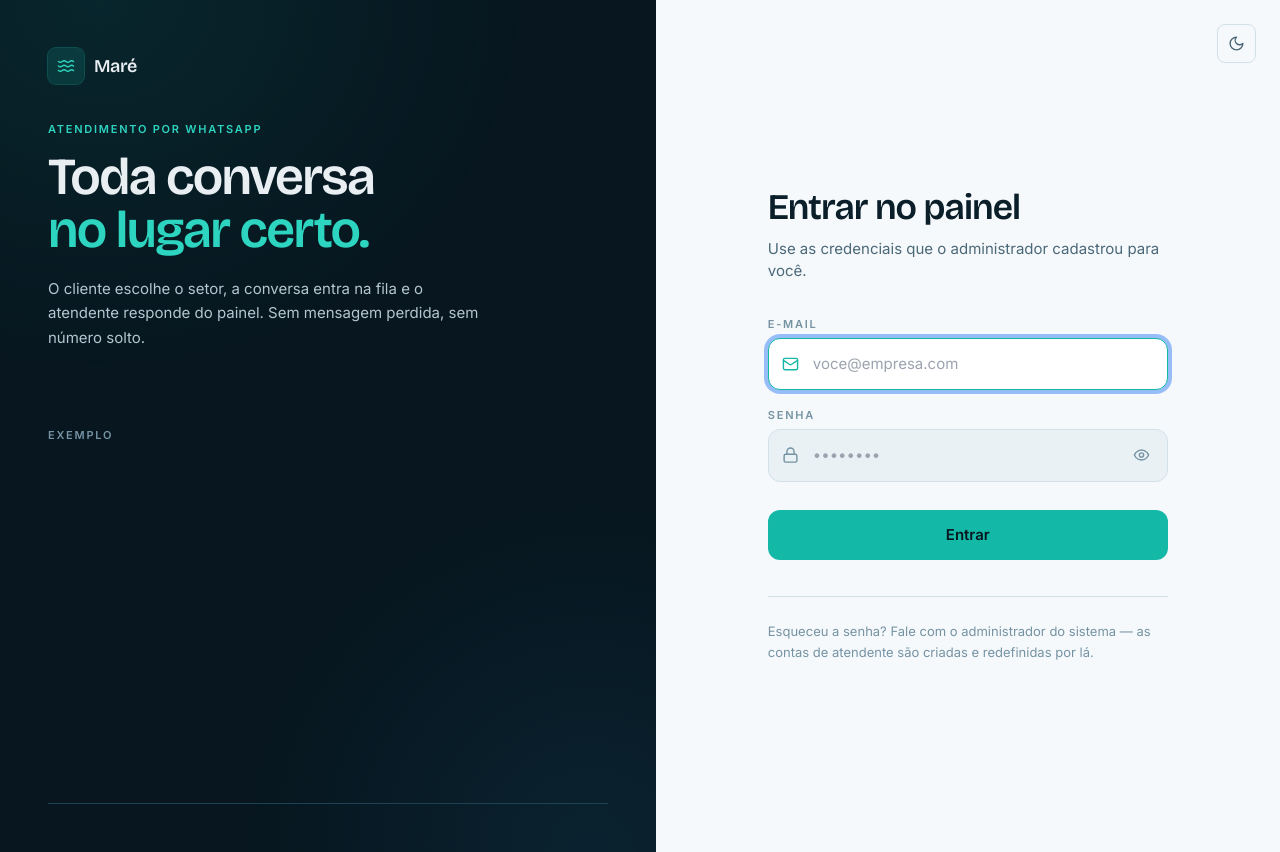
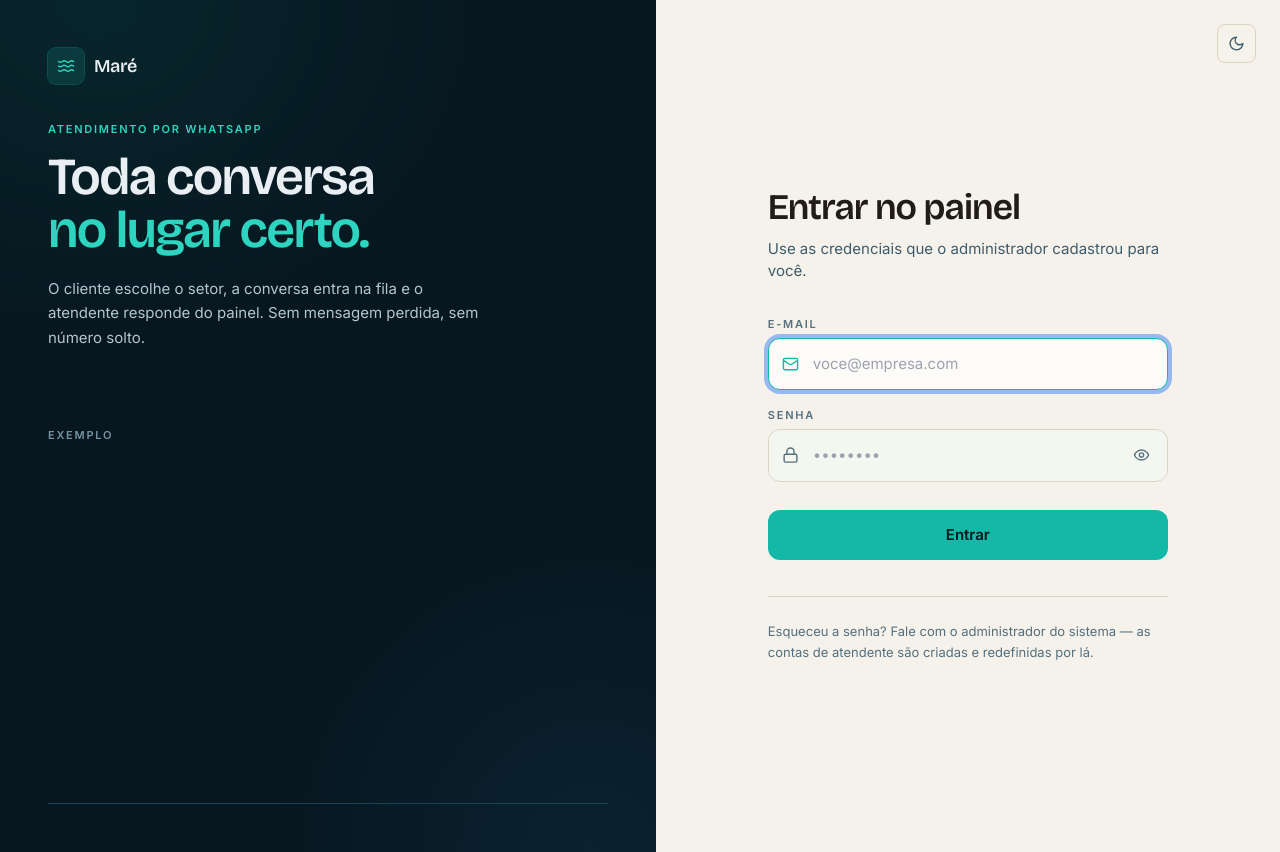
Before and after one commit to JuanLuky/automacao, a Next.js app in the folder frontend/: page /login in a window 1280 px wide. Built offline with nearby package versions, Linux system fonts and the light colour scheme; no server answers.

Commit message:
fix: update color scheme for improved readability and accessibility

```diff
--- a/frontend/src/app/globals.css
+++ b/frontend/src/app/globals.css
@@ -3,13 +3,16 @@
 @tailwind utilities;
 
 :root {
-  --surface: #f6f9fb;
-  --surface-raised: #ffffff;
-  --surface-sunken: #eaf1f5;
-  --border: #d3e0e8;
-  --text-primary: #0b1f2a;
-  --text-secondary: #4a6878;
-  --text-muted: #7593a3;
+  /* Tema claro em tom quente (bege) em vez de branco/azul frio puro — o branco
+     antigo (#f6f9fb) lia como "clínico" e o texto secundário/muted não tinha
+     contraste suficiente pra leitura confortável. Ver PROGRESSO.md. */
+  --surface: #f5f1eb;
+  --surface-raised: #fdfbf8;
+  --surface-sunken: #f4f7f0;
+  --border: #ddd3c2;
+  --text-primary: #211d16;
+  --text-secondary: #3f5c6b;
+  --text-muted: #56707d;
 }
 
 .dark {
--- a/frontend/src/components/conversa/ConversaPanel.tsx
+++ b/frontend/src/components/conversa/ConversaPanel.tsx
@@ -772,7 +772,7 @@ export function ConversaPanel({ conversationId, onSair }: ConversaPanelProps) {
 
       <div
         ref={scrollRef}
-        className="flex-1 space-y-3 overflow-y-auto rounded-xl border border-app bg-surface p-4"
+        className="flex-1 space-y-3 overflow-y-auto rounded-xl border border-app bg-sunken p-4"
       >
         {mensagens.length === 0 && (
           <p className="py-8 text-center text-[0.875rem] text-muted">
@@ -813,7 +813,7 @@ export function ConversaPanel({ conversationId, onSair }: ConversaPanelProps) {
             // avisos curtos como "Conversa transferida." — em pílula
             // ficaria uma oval esticada e ilegível.
             <div key={m.id} className="flex justify-center">
-              <span className="max-w-[85%] whitespace-pre-wrap rounded-xl bg-sunken px-3.5 py-2 text-center text-[0.75rem] leading-relaxed text-muted">
+              <span className="max-w-[85%] whitespace-pre-wrap rounded-xl bg-raised px-3.5 py-2 text-center text-[0.75rem] leading-relaxed text-muted">
                 {m.mensagem}
               </span>
             </div>
```
